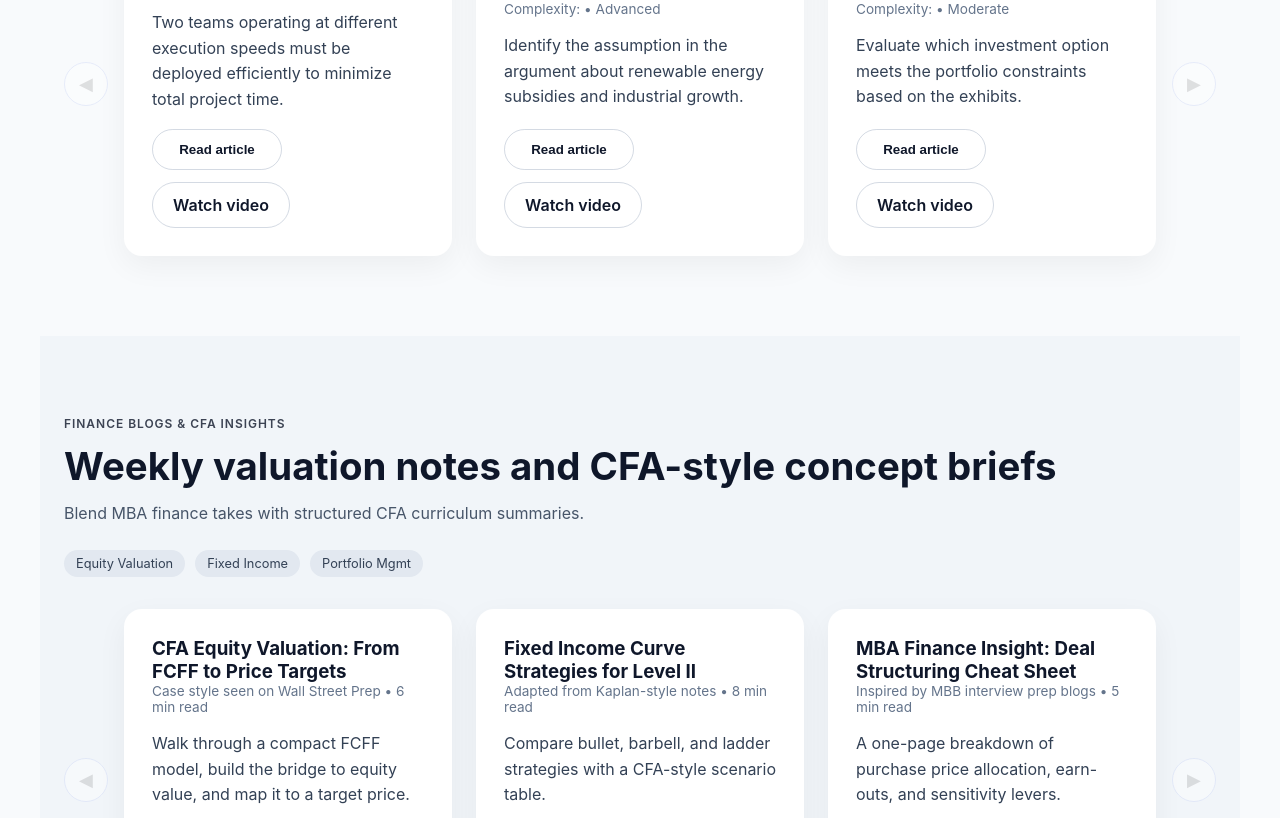
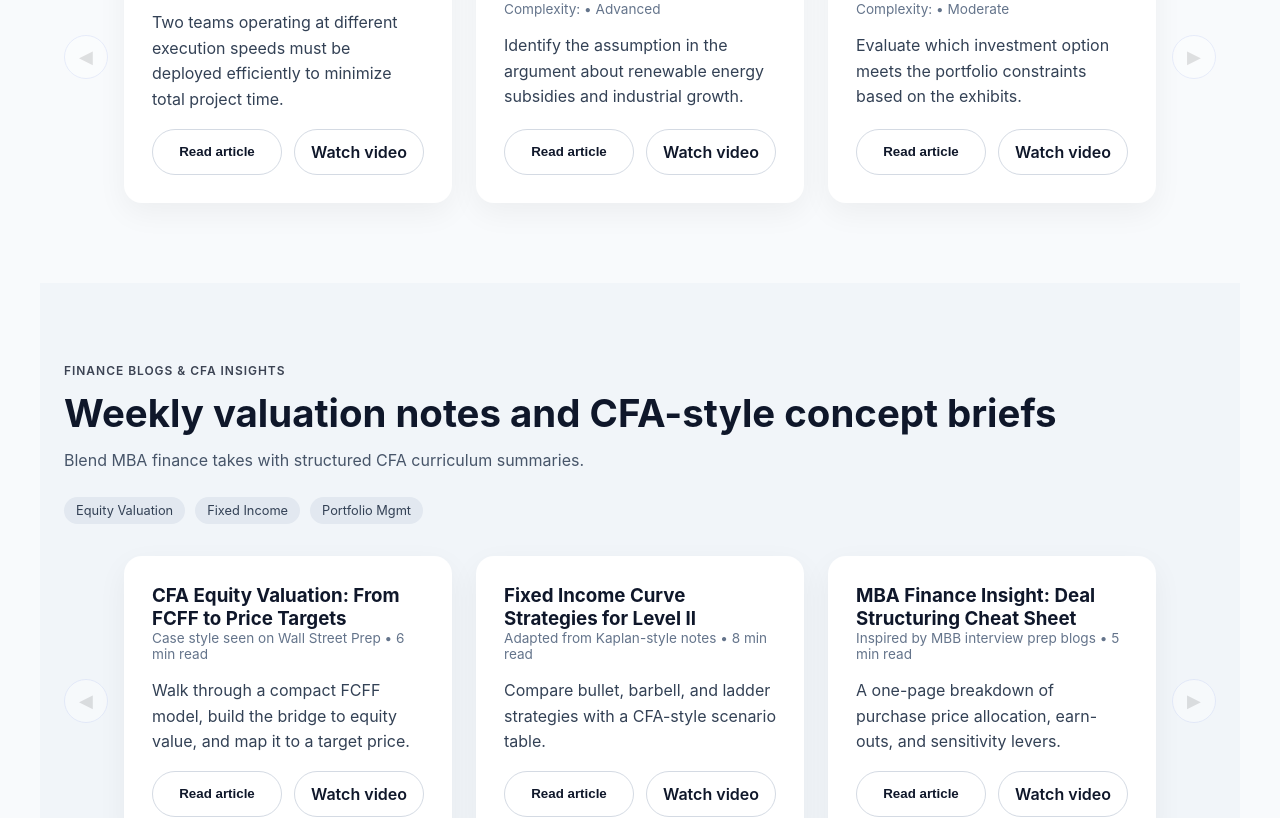
Before and after one commit to sv2901/Finance-Website, a React (Vite) app: page / in a window 1280 px wide. Shown: the part 1300-2118 px from the top of the page. Built offline with nearby package versions, Linux system fonts and the light colour scheme.

Commit message:
Keep card actions in a single row

```diff
--- a/src/App.css
+++ b/src/App.css
@@ -287,7 +287,7 @@ h1 {
 
 .card-actions {
   display: flex;
-  flex-wrap: wrap;
+  flex-wrap: nowrap;
   gap: 12px;
   margin-top: auto;
   justify-content: flex-start;
@@ -297,6 +297,7 @@ h1 {
   min-width: 130px;
   width: auto;
   margin: 0;
+  white-space: nowrap;
 }
 
 .admin-actions {
```
